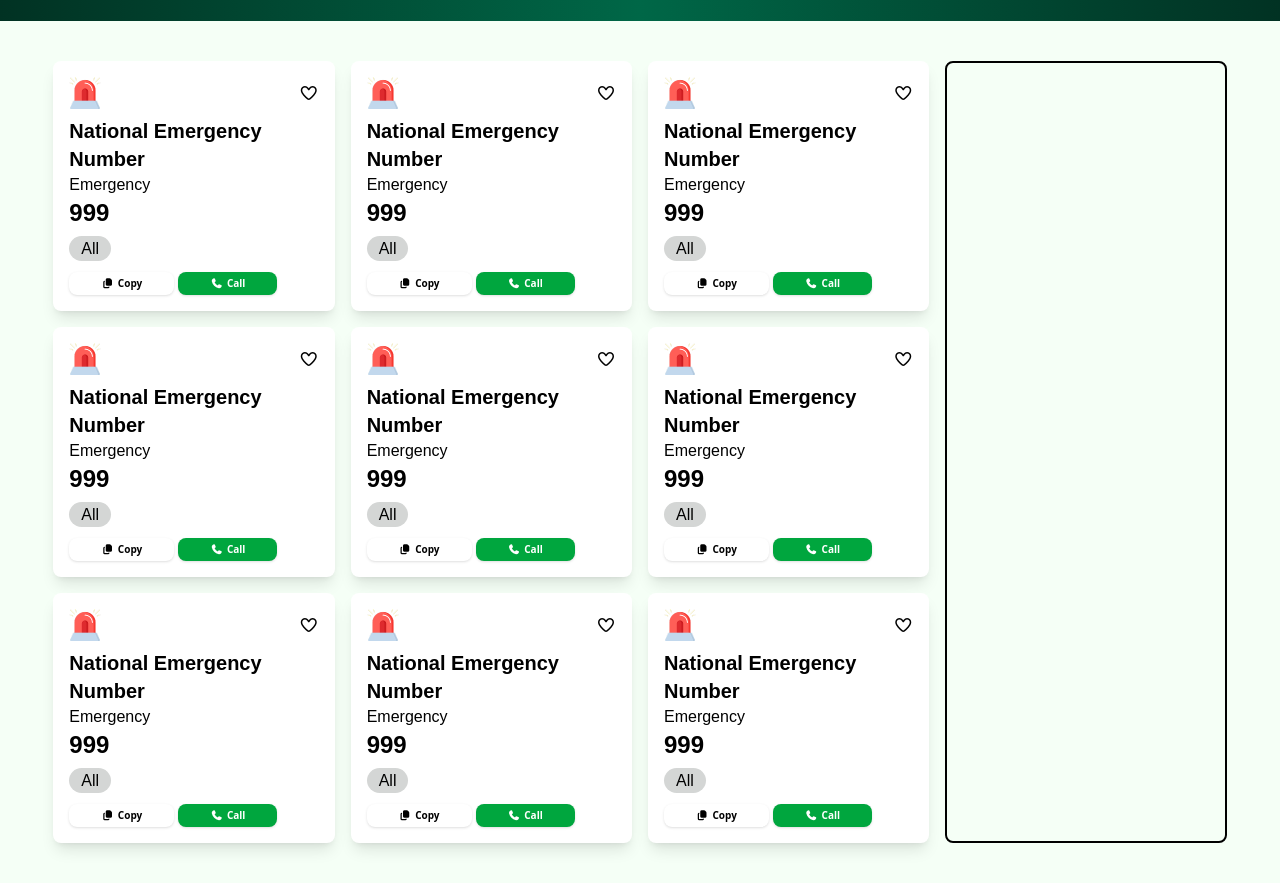
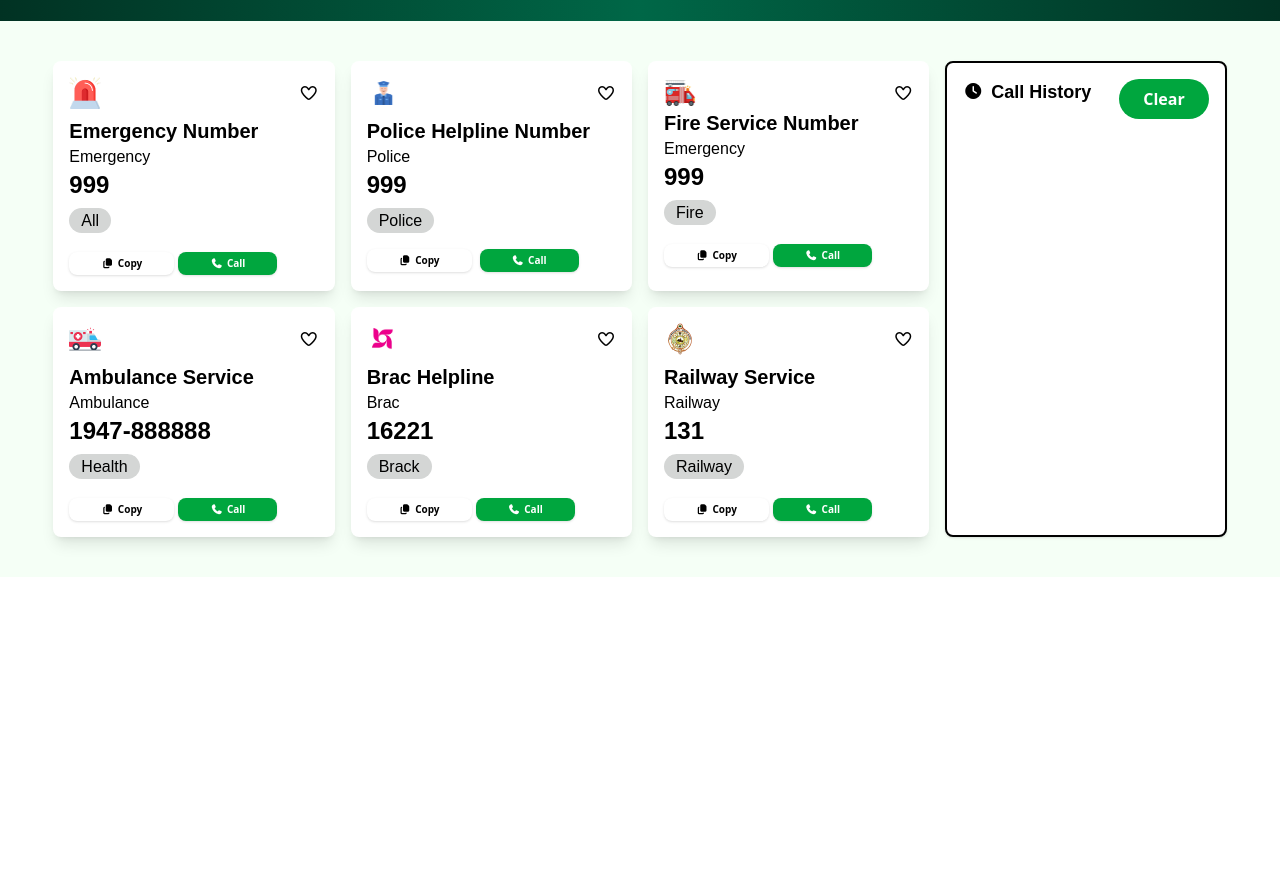
Before and after one commit to chanda-27/A5-Emergency-Hotline-Repo, a plain HTML site: page index.html in a window 1280 px wide. Shown: the part 307-1190 px from the top of the page. After the commit the page ends 884 px from the top, so only its background shows below. Drawn offline with nearby package versions, Linux system fonts and the light colour scheme; a web font is replaced by a local one.

Commit message:
added aside card design

```diff
--- a/index.html
+++ b/index.html
@@ -77,6 +77,7 @@
       <section class="w-11/12 mx-auto grid grid-cols-12 gap-4">
         <div class="cards-container grid col-span-9 my-10">
           <div class="cards-body grid grid-cols-3 gap-4">
+            <!-- card number one -->
             <div class="card shadow-lg bg-[#ffffff] p-4 rounded-lg">
               <div class="card-logo flex justify-between items-center mb-2">
                 <div class="logo-img">
@@ -87,14 +88,112 @@
                 </button>
               </div>
               <div class="card-text hind-madurai">
-                <h3 class="font-bold text-xl">National Emergency Number</h3>
+                <h3 class="font-bold text-xl">Emergency Number</h3>
                 <p>Emergency</p>
                 <h2 class="font-bold text-2xl">999</h2>
                 <p class="my-2">
                   <span class="bg-[#D4D6D5] py-1 px-3 rounded-full">All</span>
                 </p>
               </div>
-              <div class="card-btn">
+              <div class="card-btn mt-4">
+                <button
+                  class="copy-btn shadow font-bold text-[10px] bg-[#ffffff] py-1 px-8 rounded-lg"
+                >
+                  <i class="fa-solid fa-copy mr-1"></i>Copy
+                </button>
+                <button
+                  class="call-btn shadow font-bold text-[#ffffff] text-[10px] bg-[#00A63E] py-1 px-8 rounded-lg"
+                >
+                  <i class="fa-solid fa-phone mr-1"></i>Call
+                </button>
+              </div>
+            </div>
+            <!-- card number two -->
+            <div class="card shadow-lg bg-[#ffffff] p-4 rounded-lg">
+              <div class="card-logo flex justify-between items-center mb-2">
+                <div class="logo-img">
+                  <img src="./assets/police.png" class="h-8" alt="" />
+                </div>
+                <button class="heart-btn">
+                  <i class="fa-regular fa-heart"></i>
+                </button>
+              </div>
+              <div class="card-text hind-madurai">
+                <h3 class="font-bold text-xl">Police Helpline Number</h3>
+                <p>Police</p>
+                <h2 class="font-bold text-2xl">999</h2>
+                <p class="my-2">
+                  <span class="bg-[#D4D6D5] py-1 px-3 rounded-full"
+                    >Police</span
+                  >
+                </p>
+              </div>
+              <div class="card-btn flex mt-4">
+                <button
+                  class="copy-btn shadow font-bold text-[10px] bg-[#ffffff] py-1 px-8 rounded-lg"
+                >
+                  <i class="fa-solid fa-copy mr-1"></i>Copy
+                </button>
+                <button
+                  class="call-btn shadow font-bold text-[#ffffff] text-[10px] bg-[#00A63E] py-1 px-8 rounded-lg ml-2"
+                >
+                  <i class="fa-solid fa-phone mr-1"></i>Call
+                </button>
+              </div>
+            </div>
+            <!-- card number three -->
+            <div class="card shadow-lg bg-[#ffffff] p-4 rounded-lg">
+              <div class="card-logo flex justify-between items-center">
+                <div class="logo-img">
+                  <img src="./assets/fire-service.png" class="h-8" alt="" />
+                </div>
+                <button class="heart-btn">
+                  <i class="fa-regular fa-heart"></i>
+                </button>
+              </div>
+              <div class="card-text hind-madurai">
+                <h3 class="font-bold text-xl">Fire Service Number</h3>
+                <p>Emergency</p>
+                <h2 class="font-bold text-2xl">999</h2>
+                <p class="my-2">
+                  <span class="bg-[#D4D6D5] py-1 px-3 rounded-full">Fire</span>
+                </p>
+              </div>
+              <div class="card-btn mt-4">
+                <button
+                  class="copy-btn shadow font-bold text-[10px] bg-[#ffffff] py-1 px-8 rounded-lg"
+                >
+                  <i class="fa-solid fa-copy mr-1"></i>Copy
+                </button>
+                <button
+                  class="call-btn shadow font-bold text-[#ffffff] text-[10px] bg-[#00A63E] py-1 px-8 rounded-lg"
+                >
+                  <i class="fa-solid fa-phone mr-1"></i>Call
+                </button>
+              </div>
+            </div>
+            <!-- card number four -->
+            <div class="card shadow-lg bg-[#ffffff] p-4 rounded-lg">
+              <div class="card-logo flex justify-between items-center mb-2">
+                <div class="logo-img">
+                  <img src="./assets/ambulance.png" class="h-8" alt="" />
+                </div>
+                <button class="heart-btn">
+                  <i class="fa-regular fa-heart"></i>
+                </button>
+              </div>
+              <div class="card-text hind-madurai">
+                <h3 class="font-bold text-xl">Ambulance Service</h3>
+                <p>Ambulance</p>
+                <h2 class="font-bold text-2xl">1947-888888</h2>
+                <p class="my-2">
+                  <span class="bg-[#D4D6D5] py-1 px-3 rounded-full"
+                    >Health</span
+                  >
+                </p>
+              </div>
+              <!-- card number five -->
+              <div class="card-btn mt-4">
                 <button
                   class="copy-btn shadow font-bold text-[10px] bg-[#ffffff] py-1 px-8 rounded-lg"
                 >
@@ -110,21 +209,21 @@
             <div class="card shadow-lg bg-[#ffffff] p-4 rounded-lg">
               <div class="card-logo flex justify-between items-center mb-2">
                 <div class="logo-img">
-                  <img src="./assets/emergency.png" class="h-8" alt="" />
+                  <img src="./assets/brac.png" class="h-8" alt="" />
                 </div>
                 <button class="heart-btn">
                   <i class="fa-regular fa-heart"></i>
                 </button>
               </div>
               <div class="card-text hind-madurai">
-                <h3 class="font-bold text-xl">National Emergency Number</h3>
-                <p>Emergency</p>
-                <h2 class="font-bold text-2xl">999</h2>
+                <h3 class="font-bold text-xl">Brac Helpline</h3>
+                <p>Brac</p>
+                <h2 class="font-bold text-2xl">16221</h2>
                 <p class="my-2">
-                  <span class="bg-[#D4D6D5] py-1 px-3 rounded-full">All</span>
+                  <span class="bg-[#D4D6D5] py-1 px-3 rounded-full">Brack</span>
                 </p>
               </div>
-              <div class="card-btn">
+              <div class="card-btn mt-4">
                 <button
                   class="copy-btn shadow font-bold text-[10px] bg-[#ffffff] py-1 px-8 rounded-lg"
                 >
@@ -137,204 +236,31 @@
                 </button>
               </div>
             </div>
+            <!-- card number six -->
             <div class="card shadow-lg bg-[#ffffff] p-4 rounded-lg">
               <div class="card-logo flex justify-between items-center mb-2">
                 <div class="logo-img">
-                  <img src="./assets/emergency.png" class="h-8" alt="" />
+                  <img
+                    src="./assets/Bangladesh-Railway.png"
+                    class="h-8"
+                    alt=""
+                  />
                 </div>
                 <button class="heart-btn">
                   <i class="fa-regular fa-heart"></i>
                 </button>
               </div>
               <div class="card-text hind-madurai">
-                <h3 class="font-bold text-xl">National Emergency Number</h3>
-                <p>Emergency</p>
-                <h2 class="font-bold text-2xl">999</h2>
+                <h3 class="font-bold text-xl">Railway Service</h3>
+                <p>Railway</p>
+                <h2 class="font-bold text-2xl">131</h2>
                 <p class="my-2">
-                  <span class="bg-[#D4D6D5] py-1 px-3 rounded-full">All</span>
+                  <span class="bg-[#D4D6D5] py-1 px-3 rounded-full"
+                    >Railway</span
+                  >
                 </p>
               </div>
-              <div class="card-btn">
-                <button
-                  class="copy-btn shadow font-bold text-[10px] bg-[#ffffff] py-1 px-8 rounded-lg"
-                >
-                  <i class="fa-solid fa-copy mr-1"></i>Copy
-                </button>
-                <button
-                  class="call-btn shadow font-bold text-[#ffffff] text-[10px] bg-[#00A63E] py-1 px-8 rounded-lg"
-                >
-                  <i class="fa-solid fa-phone mr-1"></i>Call
-                </button>
-              </div>
-            </div>
-            <div class="card shadow-lg bg-[#ffffff] p-4 rounded-lg">
-              <div class="card-logo flex justify-between items-center mb-2">
-                <div class="logo-img">
-                  <img src="./assets/emergency.png" class="h-8" alt="" />
-                </div>
-                <button class="heart-btn">
-                  <i class="fa-regular fa-heart"></i>
-                </button>
-              </div>
-              <div class="card-text hind-madurai">
-                <h3 class="font-bold text-xl">National Emergency Number</h3>
-                <p>Emergency</p>
-                <h2 class="font-bold text-2xl">999</h2>
-                <p class="my-2">
-                  <span class="bg-[#D4D6D5] py-1 px-3 rounded-full">All</span>
-                </p>
-              </div>
-              <div class="card-btn">
-                <button
-                  class="copy-btn shadow font-bold text-[10px] bg-[#ffffff] py-1 px-8 rounded-lg"
-                >
-                  <i class="fa-solid fa-copy mr-1"></i>Copy
-                </button>
-                <button
-                  class="call-btn shadow font-bold text-[#ffffff] text-[10px] bg-[#00A63E] py-1 px-8 rounded-lg"
-                >
-                  <i class="fa-solid fa-phone mr-1"></i>Call
-                </button>
-              </div>
-            </div>
-            <div class="card shadow-lg bg-[#ffffff] p-4 rounded-lg">
-              <div class="card-logo flex justify-between items-center mb-2">
-                <div class="logo-img">
-                  <img src="./assets/emergency.png" class="h-8" alt="" />
-                </div>
-                <button class="heart-btn">
-                  <i class="fa-regular fa-heart"></i>
-                </button>
-              </div>
-              <div class="card-text hind-madurai">
-                <h3 class="font-bold text-xl">National Emergency Number</h3>
-                <p>Emergency</p>
-                <h2 class="font-bold text-2xl">999</h2>
-                <p class="my-2">
-                  <span class="bg-[#D4D6D5] py-1 px-3 rounded-full">All</span>
-                </p>
-              </div>
-              <div class="card-btn">
-                <button
-                  class="copy-btn shadow font-bold text-[10px] bg-[#ffffff] py-1 px-8 rounded-lg"
-                >
-                  <i class="fa-solid fa-copy mr-1"></i>Copy
-                </button>
-                <button
-                  class="call-btn shadow font-bold text-[#ffffff] text-[10px] bg-[#00A63E] py-1 px-8 rounded-lg"
-                >
-                  <i class="fa-solid fa-phone mr-1"></i>Call
-                </button>
-              </div>
-            </div>
-            <div class="card shadow-lg bg-[#ffffff] p-4 rounded-lg">
-              <div class="card-logo flex justify-between items-center mb-2">
-                <div class="logo-img">
-                  <img src="./assets/emergency.png" class="h-8" alt="" />
-                </div>
-                <button class="heart-btn">
-                  <i class="fa-regular fa-heart"></i>
-                </button>
-              </div>
-              <div class="card-text hind-madurai">
-                <h3 class="font-bold text-xl">National Emergency Number</h3>
-                <p>Emergency</p>
-                <h2 class="font-bold text-2xl">999</h2>
-                <p class="my-2">
-                  <span class="bg-[#D4D6D5] py-1 px-3 rounded-full">All</span>
-                </p>
-              </div>
-              <div class="card-btn">
-                <button
-                  class="copy-btn shadow font-bold text-[10px] bg-[#ffffff] py-1 px-8 rounded-lg"
-                >
-                  <i class="fa-solid fa-copy mr-1"></i>Copy
-                </button>
-                <button
-                  class="call-btn shadow font-bold text-[#ffffff] text-[10px] bg-[#00A63E] py-1 px-8 rounded-lg"
-                >
-                  <i class="fa-solid fa-phone mr-1"></i>Call
-                </button>
-              </div>
-            </div>
-            <div class="card shadow-lg bg-[#ffffff] p-4 rounded-lg">
-              <div class="card-logo flex justify-between items-center mb-2">
-                <div class="logo-img">
-                  <img src="./assets/emergency.png" class="h-8" alt="" />
-                </div>
-                <button class="heart-btn">
-                  <i class="fa-regular fa-heart"></i>
-                </button>
-              </div>
-              <div class="card-text hind-madurai">
-                <h3 class="font-bold text-xl">National Emergency Number</h3>
-                <p>Emergency</p>
-                <h2 class="font-bold text-2xl">999</h2>
-                <p class="my-2">
-                  <span class="bg-[#D4D6D5] py-1 px-3 rounded-full">All</span>
-                </p>
-              </div>
-              <div class="card-btn">
-                <button
-                  class="copy-btn shadow font-bold text-[10px] bg-[#ffffff] py-1 px-8 rounded-lg"
-                >
-                  <i class="fa-solid fa-copy mr-1"></i>Copy
-                </button>
-                <button
-                  class="call-btn shadow font-bold text-[#ffffff] text-[10px] bg-[#00A63E] py-1 px-8 rounded-lg"
-                >
-                  <i class="fa-solid fa-phone mr-1"></i>Call
-                </button>
-              </div>
-            </div>
-            <div class="card shadow-lg bg-[#ffffff] p-4 rounded-lg">
-              <div class="card-logo flex justify-between items-center mb-2">
-                <div class="logo-img">
-                  <img src="./assets/emergency.png" class="h-8" alt="" />
-                </div>
-                <button class="heart-btn">
-                  <i class="fa-regular fa-heart"></i>
-                </button>
-              </div>
-              <div class="card-text hind-madurai">
-                <h3 class="font-bold text-xl">National Emergency Number</h3>
-                <p>Emergency</p>
-                <h2 class="font-bold text-2xl">999</h2>
-                <p class="my-2">
-                  <span class="bg-[#D4D6D5] py-1 px-3 rounded-full">All</span>
-                </p>
-              </div>
-              <div class="card-btn">
-                <button
-                  class="copy-btn shadow font-bold text-[10px] bg-[#ffffff] py-1 px-8 rounded-lg"
-                >
-                  <i class="fa-solid fa-copy mr-1"></i>Copy
-                </button>
-                <button
-                  class="call-btn shadow font-bold text-[#ffffff] text-[10px] bg-[#00A63E] py-1 px-8 rounded-lg"
-                >
-                  <i class="fa-solid fa-phone mr-1"></i>Call
-                </button>
-              </div>
-            </div>
-            <div class="card shadow-lg bg-[#ffffff] p-4 rounded-lg">
-              <div class="card-logo flex justify-between items-center mb-2">
-                <div class="logo-img">
-                  <img src="./assets/emergency.png" class="h-8" alt="" />
-                </div>
-                <button class="heart-btn">
-                  <i class="fa-regular fa-heart"></i>
-                </button>
-              </div>
-              <div class="card-text hind-madurai">
-                <h3 class="font-bold text-xl">National Emergency Number</h3>
-                <p>Emergency</p>
-                <h2 class="font-bold text-2xl">999</h2>
-                <p class="my-2">
-                  <span class="bg-[#D4D6D5] py-1 px-3 rounded-full">All</span>
-                </p>
-              </div>
-              <div class="card-btn">
+              <div class="card-btn mt-4">
                 <button
                   class="copy-btn shadow font-bold text-[10px] bg-[#ffffff] py-1 px-8 rounded-lg"
                 >
@@ -349,9 +275,24 @@
             </div>
           </div>
         </div>
-        <div
-          class="sideber-part border-2 grid col-span-3 rounded-lg my-10"
-        ></div>
+        <!-- side-bar card part -->
+        <aside
+          class="sideber-part shadow bg-[#ffffff] border-2 grid col-span-3 rounded-lg my-10"
+        >
+          <div class="flex justify-between p-4">
+            <div class="clock-part flex gap-2">
+              <span><i class="fa-solid fa-clock"></i></span>
+              <h2 class="hind-madurai text-[18px] font-bold">Call History</h2>
+            </div>
+            <div class="btn-part">
+              <button
+                class="clear-btn bg-[#00A63E] font-bold text-[#ffffff] py-2 px-6 rounded-full"
+              >
+                Clear
+              </button>
+            </div>
+          </div>
+        </aside>
       </section>
     </main>
   </body>
```
